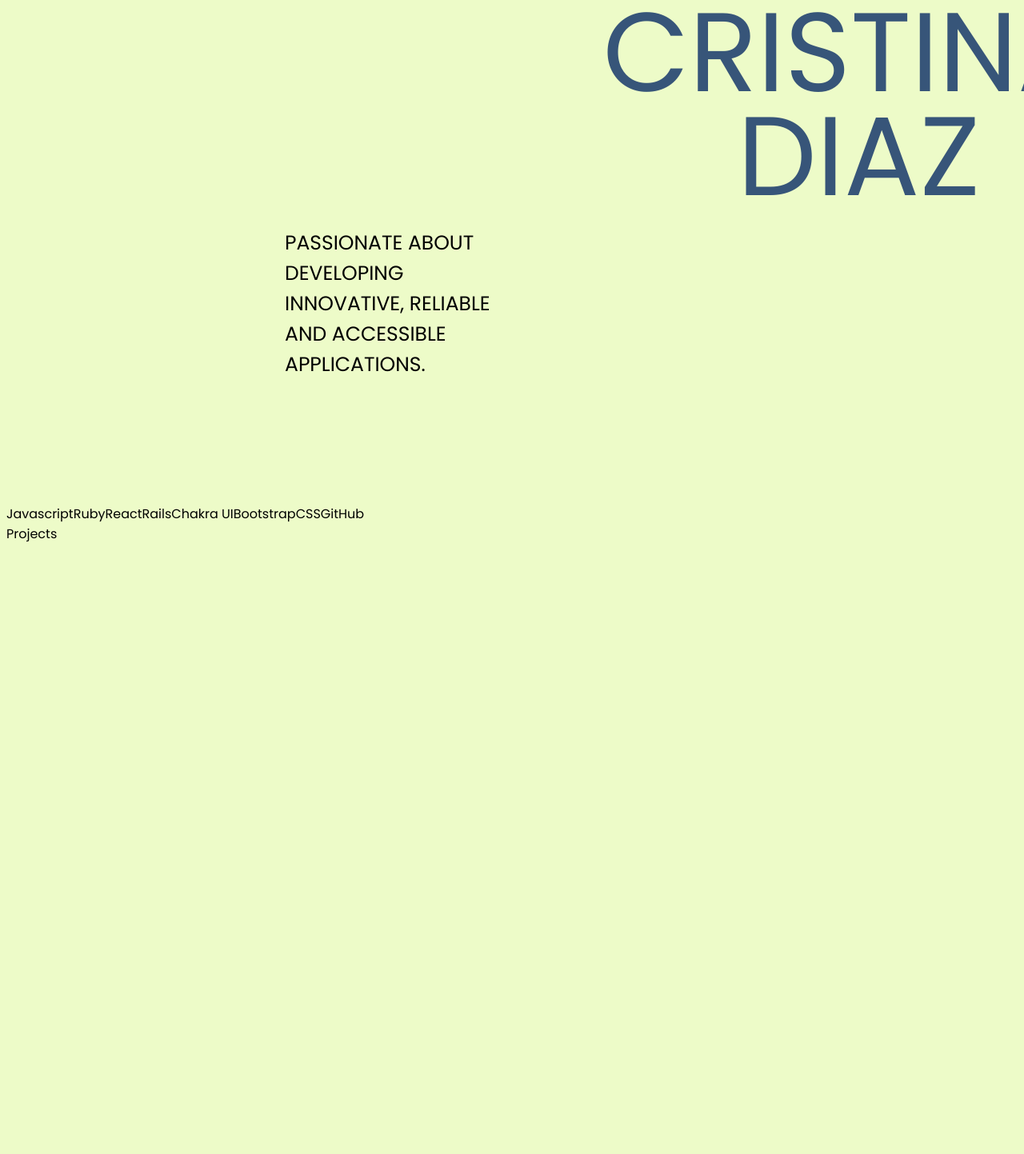
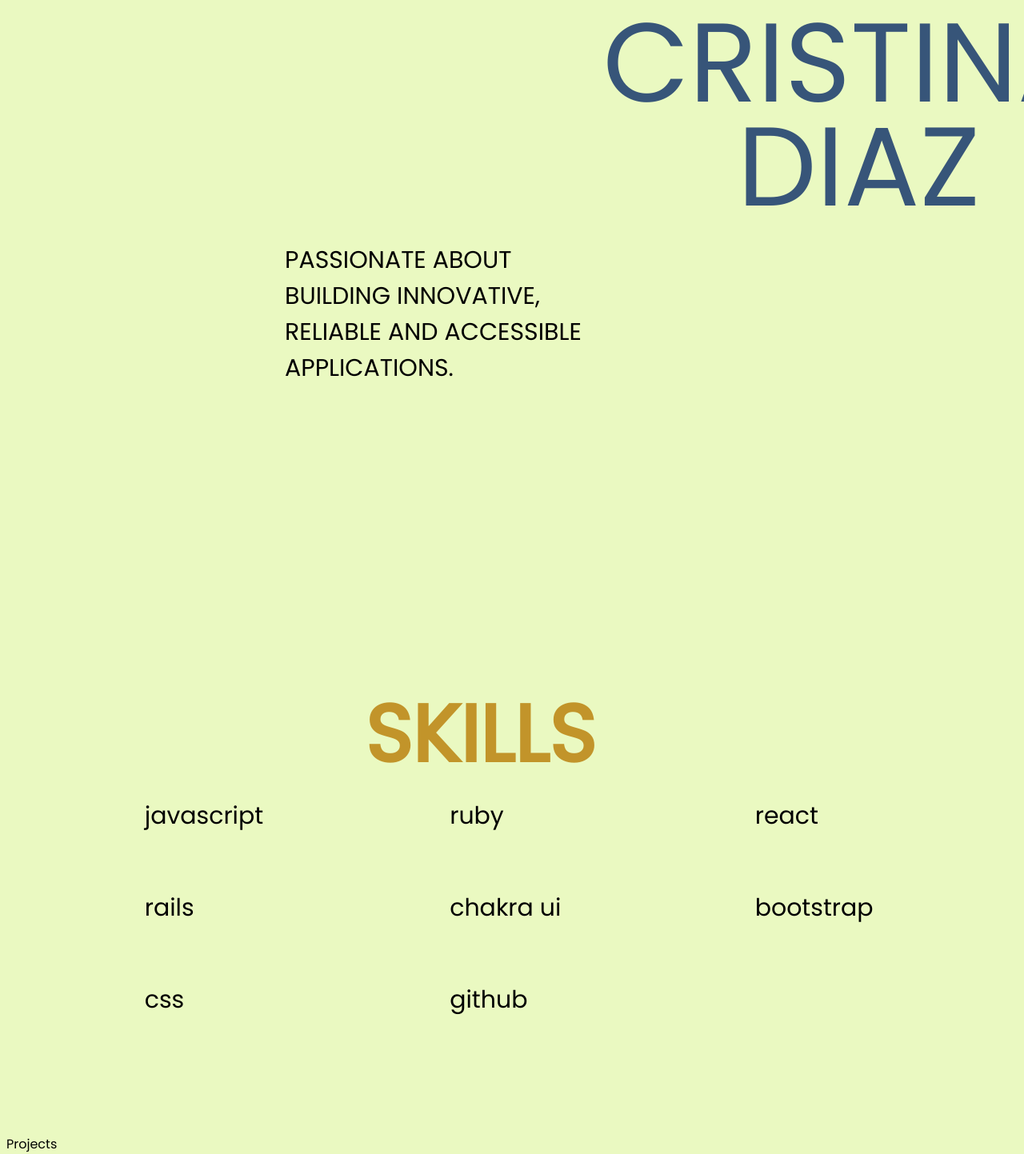
Before and after one commit to cristinadz/cristinacode.com, a React (Create React App) app: page / in a window 1280 px wide. Shown: the part 450-1893 px from the top of the page at 80% size. Before the commit the page ends 1130 px from the top, so only its background shows below. Built offline with nearby package versions, Linux system fonts and the light colour scheme.

Commit message:
styling skills

```diff
--- a/src/assets/data.json
+++ b/src/assets/data.json
@@ -4,7 +4,7 @@
 	"title": "Software Developer",
 	"imageAlt": "Cristina's Face",
 	"linkedinLink": "https://www.linkedin.com/in/diaz-cristina",
-	"aboutBlurb": "passionate about developing innovative, reliable and accessible applications.  ",
+	"aboutBlurb": "passionate about building innovative, reliable and accessible applications.  ",
 	"tech": [
 		"Javascript",
 		"Ruby",
@@ -31,12 +31,12 @@
 			"description": "enter description here"
 		},
 		{
-			"company": "Tiny Task",
+			"name": "Tiny Task",
 			"tech": ["React", "Rails", "Chakra UI"],
 			"description": "enter description here"
 		},
 		{
-			"company": "fetchr",
+			"name": "fetchr",
 			"tech": ["React", "CSS", "Javascript"],
 			"description": "description"
 		}
--- a/src/components/About.css
+++ b/src/components/About.css
@@ -1,7 +1,7 @@
 @import url("https://fonts.googleapis.com/css2?family=Poppins&display=swap");
 
 body {
-	background-color: #edfbc8ff;
+	background-color: rgb(234, 249, 193);
 	font-family: "Poppins", sans-serif;
 }
 
@@ -13,11 +13,11 @@ body {
 	display: grid;
 	grid-template-columns: repeat(10, 1fr);
 	grid-column-gap: 25px;
-	color: #375579ff;
+	/* color: #375579ff; */
 	padding: 50px;
 	padding-bottom: 20px;
 	padding-top: 25px;
-    font-size: 18px;
+	font-size: 20px;
 }
 
 .about-container {
@@ -73,10 +73,53 @@ body {
 
 .about-me {
 	grid-column-start: 4;
-	grid-column-end: 7;
+	grid-column-end: 8;
 	grid-row-start: 4;
-    font-size: 25px;
+	font-size: 30px;
 	text-align: left;
+}
+
+.tech-container {
+	display: grid;
+	grid-template-columns: repeat(8, 1fr);
+	grid-template-rows: repeat(3, 1fr);
+    margin-top: 100px;
+
+	@media (max-width: 890px) {
+		height: auto;
+		grid-template-rows: 62px;
+	}
+}
+
+.tech-title {
+	grid-column-start: 4;
+	grid-column-end: 5;
+	grid-row-start: 1;
+	grid-row-end: 4;
+	display: flex;
+	justify-content: flex-start;
+	align-items: flex-start;
+}
+
+.tech-title h3 {
+	font-size: 100px;
+	margin-left: 50px;
+	color: #c2942aff;
+}
+
+.tech-list {
+	grid-column-start: 2;
+	grid-column-end: 9;
+	grid-row-start: 2;
+	grid-row-end: 4;
+	display: grid;
+	grid-template-columns: repeat(3, 1fr);
+	grid-template-rows: repeat(4, 1fr);
+	grid-gap: 10px;
+}
+
+.tech-list ul {
+    font-size: 30px;
 
 }
 
--- a/src/components/App.js
+++ b/src/components/App.js
@@ -22,7 +22,7 @@ function App() {
 				cristinaImg={cristinaImg}
 			/>
 
-			<Technologies tech={data.tech} />
+			<Technologies tech={data.tech} title={'Skills'}/>
 			<Projects projects={data.projects} />
 		</div>
 	);
--- a/src/components/Technologies.js
+++ b/src/components/Technologies.js
@@ -1,9 +1,18 @@
-import React from 'react'
+import React from "react";
 
-function Technologies({tech}) {
-  return (
-    <div className='technologies'>{tech}</div>
-  )
+function Technologies({ tech, title }) {
+	return (
+		<div className="tech-container">
+			<div className="tech-title">
+				<h3> {title.toUpperCase()} </h3>
+			</div>
+			<div className="tech-list">
+				{tech.map((item, i) => (
+					<ul key={i}>{item.toLowerCase()}</ul>
+				))}
+			</div>
+		</div>
+	);
 }
 
-export default Technologies
+export default Technologies;
```
Lines whose indentation alone changed are shown as unchanged.
